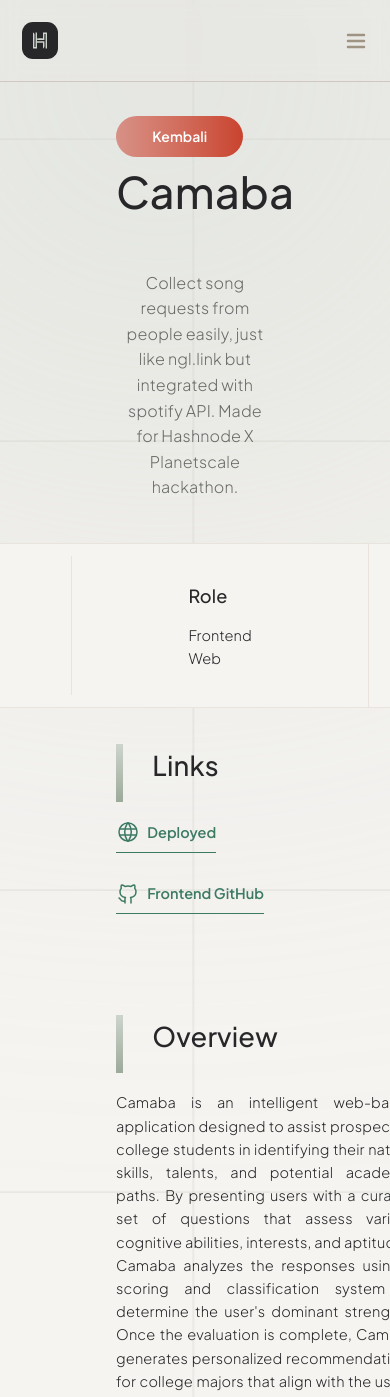
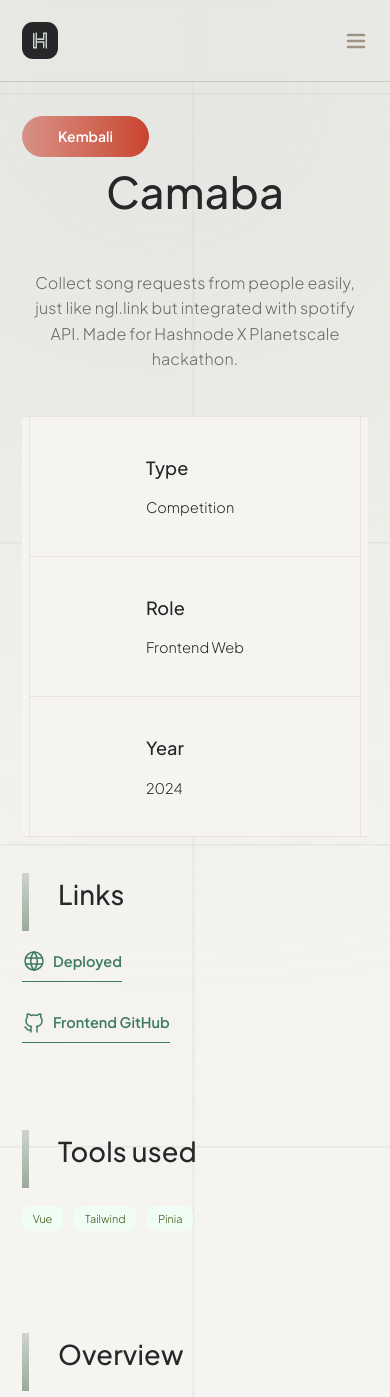
Before and after one commit to ahmadhilmandani/my-portofolio-v5, a React (Vite) app: page /projects/1 in a window 390 px wide. Shown: the top 1397 px of the page. Built offline with nearby package versions, Linux system fonts and the light colour scheme.

Commit message:
update: detail rpojects responsiveness

```diff
--- a/src/pages/project/detail/Index.tsx
+++ b/src/pages/project/detail/Index.tsx
@@ -24,7 +24,7 @@
 
   return (
     <>
-      <div className='w-full px-32 pt-32'>
+      <div className='w-full pt-32 px-6 lg:px-12 xl:px-32'>
         <Button buttonType="danger" onClickProp={() => {
           navigate('/projects')
         }}>
@@ -47,8 +47,8 @@
           <p className="mx-auto my-12 text-center max-w-[560px] text-black/55 text-[16px]">
             Collect song requests from people easily, just like ngl.link but integrated with spotify API. Made for Hashnode X Planetscale hackathon.
           </p>
-          <div className="bg-khaki-200 border-y border-khaki-500 mx-[-128px] flex justify-center">
-            <div className="flex justify-center items-center divide-x divide-khaki-500 border-x border-khaki-500">
+          <div className="bg-khaki-200 border-y border-khaki-500 xl:mx-[-128px] flex justify-center">
+            <div className="xl:flex justify-center items-center divide-y xl:divide-y-0 xl:divide-x divide-khaki-500 border-x border-khaki-500">
               <div className="px-32 py-10 bg-rose-">
                 <h3>
                   Type
@@ -76,7 +76,7 @@
             </div>
           </div>
           <main className="mt-10 mx-auto w-full max-w-[1280px]">
-            <div className="flex gap-24 justify-between mb-28">
+            <div className="flex gap-24 justify-between mb-28 flex-wrap">
               <div className="min-w-[300px] flex-1 text-justify">
                 <div className="flex gap-8 items-stretch mb-5">
                   <div className="project-content w-2 bg-gradient-to-b from-sage-500 to-sage-800">
```
